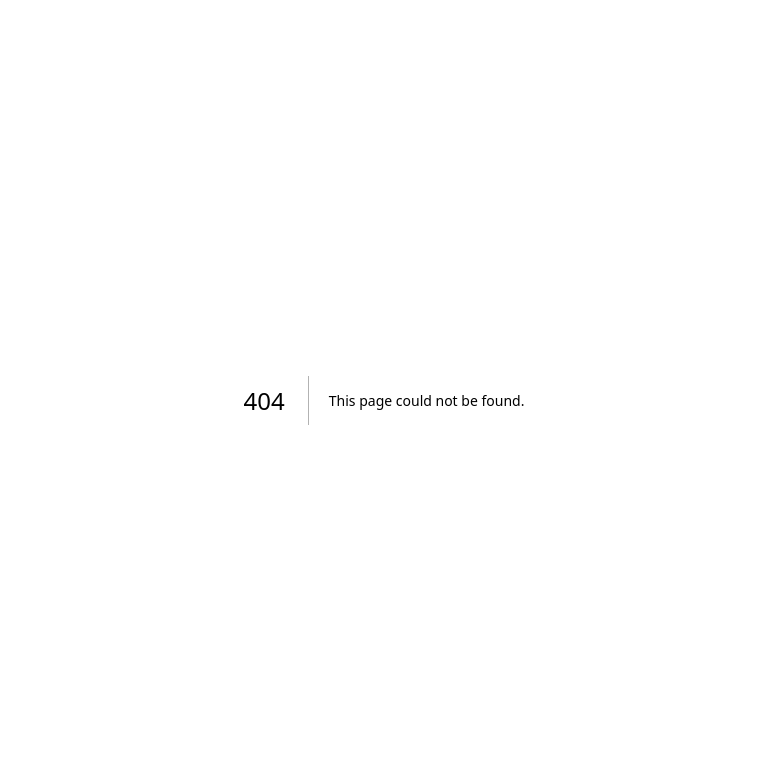
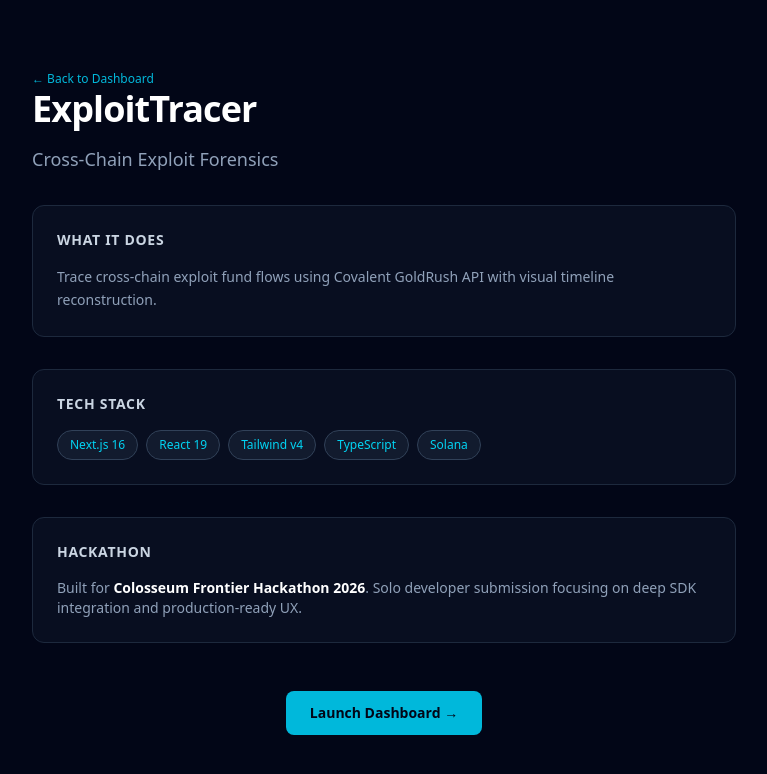
Before and after one commit to edycutjong/reauto, a Next.js app: page /about in a window 1280 px wide. Before the commit this address had no page. Shown: the top 774 px of the page, without its empty margins (256-1023 px from the left). Built offline with nearby package versions, Linux system fonts and the light colour scheme.

Commit message:
feat: add components (StatusBar, Footer, TechStack), /about page, fix SDK imports

```diff
--- /dev/null
+++ b/src/app/about/page.tsx
@@ -0,0 +1,53 @@
+import Link from "next/link";
+
+export default function AboutPage() {
+  return (
+    <main className="min-h-screen flex flex-col items-center justify-center p-8 max-w-3xl mx-auto">
+      <div className="w-full space-y-8">
+        <Link href="/" className="text-xs font-mono text-cyan-500 hover:underline">
+          ← Back to Dashboard
+        </Link>
+
+        <div className="space-y-4">
+          <h1 className="text-4xl font-bold text-white tracking-tight">ExploitTracer</h1>
+          <p className="text-lg text-slate-400">Cross-Chain Exploit Forensics</p>
+        </div>
+
+        <div className="bg-slate-900/50 border border-slate-800 rounded-xl p-6 space-y-4">
+          <h2 className="text-sm font-bold text-slate-300 tracking-wider">WHAT IT DOES</h2>
+          <p className="text-sm text-slate-400 leading-relaxed">
+            Trace cross-chain exploit fund flows using Covalent GoldRush API with visual timeline reconstruction.
+          </p>
+        </div>
+
+        <div className="bg-slate-900/50 border border-slate-800 rounded-xl p-6 space-y-4">
+          <h2 className="text-sm font-bold text-slate-300 tracking-wider">TECH STACK</h2>
+          <div className="flex flex-wrap gap-2">
+            {["Next.js 16", "React 19", "Tailwind v4", "TypeScript", "Solana"].map((t) => (
+              <span key={t} className="text-xs font-mono px-3 py-1.5 rounded-full border border-slate-700 bg-slate-800/50 text-cyan-400">
+                {t}
+              </span>
+            ))}
+          </div>
+        </div>
+
+        <div className="bg-slate-900/50 border border-slate-800 rounded-xl p-6 space-y-4">
+          <h2 className="text-sm font-bold text-slate-300 tracking-wider">HACKATHON</h2>
+          <p className="text-sm text-slate-400">
+            Built for <span className="text-white font-semibold">Colosseum Frontier Hackathon 2026</span>.
+            Solo developer submission focusing on deep SDK integration and production-ready UX.
+          </p>
+        </div>
+
+        <div className="text-center pt-4">
+          <Link
+            href="/"
+            className="inline-flex items-center gap-2 bg-cyan-500 hover:bg-cyan-400 text-slate-950 font-bold px-6 py-3 rounded-lg transition-colors text-sm"
+          >
+            Launch Dashboard →
+          </Link>
+        </div>
+      </div>
+    </main>
+  );
+}
--- a/src/app/page.tsx
+++ b/src/app/page.tsx
@@ -1,4 +1,7 @@
 "use client";
+
+import { StatusBar } from "@/components/StatusBar";
+import { Footer } from "@/components/Footer";
 
 import React, { useState } from 'react';
 import { covalentGoldRushService } from '@/lib/covalent';
@@ -34,6 +37,8 @@
   };
 
   return (
+    <>
+      <StatusBar />
     <main className="min-h-screen flex flex-col bg-slate-950 text-slate-300">
       <header className="border-b border-red-500/30 bg-slate-900/80 p-4 px-8 flex justify-between items-center backdrop-blur shadow-[0_0_20px_rgba(239,68,68,0.1)]">
         <div className="font-mono text-red-500 font-black tracking-widest text-xl flex items-center gap-2">
@@ -257,5 +262,7 @@
         </div>
       </div>
     </main>
+      <Footer />
+    </>
   );
 }
--- /dev/null
+++ b/src/components/Footer.tsx
@@ -0,0 +1,9 @@
+export function Footer() {
+  return (
+    <footer className="border-t border-slate-800 mt-auto pt-6 pb-4 text-center">
+      <p className="text-xs text-slate-600 font-mono">
+        ExploitTracer — Cross-Chain Exploit Forensics • Built for Colosseum Frontier Hackathon 2026
+      </p>
+    </footer>
+  );
+}
--- /dev/null
+++ b/src/components/StatusBar.tsx
@@ -0,0 +1,21 @@
+"use client";
+
+export function StatusBar() {
+  return (
+    <div className="flex items-center justify-between bg-slate-900/80 border border-slate-800 rounded-lg px-4 py-2 text-xs font-mono">
+      <div className="flex items-center gap-4">
+        <div className="flex items-center gap-2">
+          <span className="w-2 h-2 rounded-full bg-emerald-500 animate-pulse" />
+          <span className="text-slate-400">SYSTEM ONLINE</span>
+        </div>
+        <span className="text-slate-600">|</span>
+        <span className="text-slate-500">v1.0.0</span>
+      </div>
+      <div className="flex items-center gap-4">
+        <span className="text-slate-500">LATENCY: <span className="text-cyan-400">12ms</span></span>
+        <span className="text-slate-600">|</span>
+        <span className="text-slate-500">UPTIME: <span className="text-emerald-400">99.9%</span></span>
+      </div>
+    </div>
+  );
+}
--- /dev/null
+++ b/src/components/TechStack.tsx
@@ -0,0 +1,21 @@
+export function TechStack() {
+  const stack = [
+    { name: "Next.js 16", color: "text-white" },
+    { name: "React 19", color: "text-cyan-400" },
+    { name: "Tailwind v4", color: "text-sky-400" },
+    { name: "Solana", color: "text-purple-400" },
+  ];
+
+  return (
+    <div className="flex flex-wrap gap-2">
+      {stack.map((tech) => (
+        <span
+          key={tech.name}
+          className={`text-xs font-mono px-2.5 py-1 rounded-full border border-slate-800 bg-slate-900/50 ${tech.color}`}
+        >
+          {tech.name}
+        </span>
+      ))}
+    </div>
+  );
+}
```
